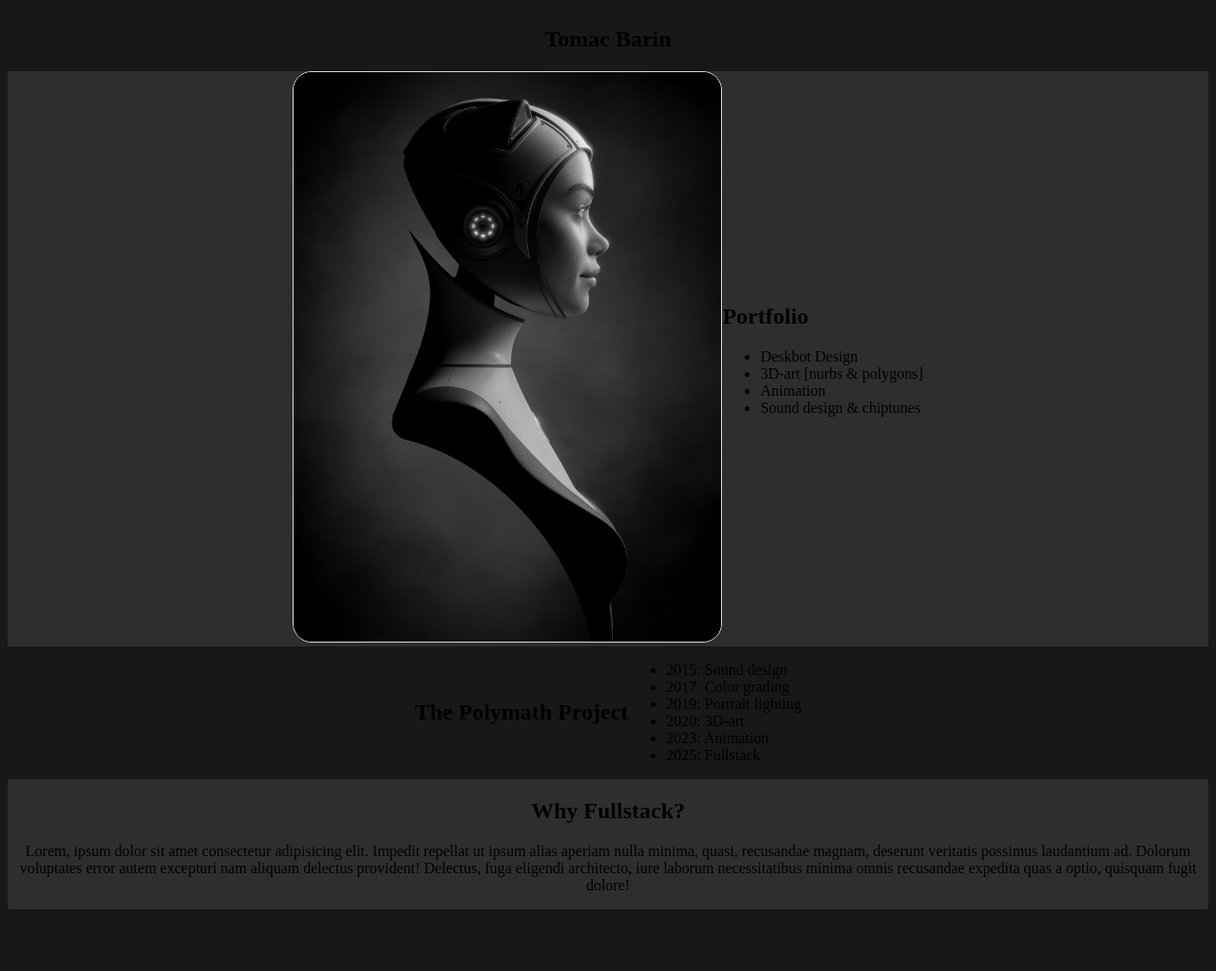
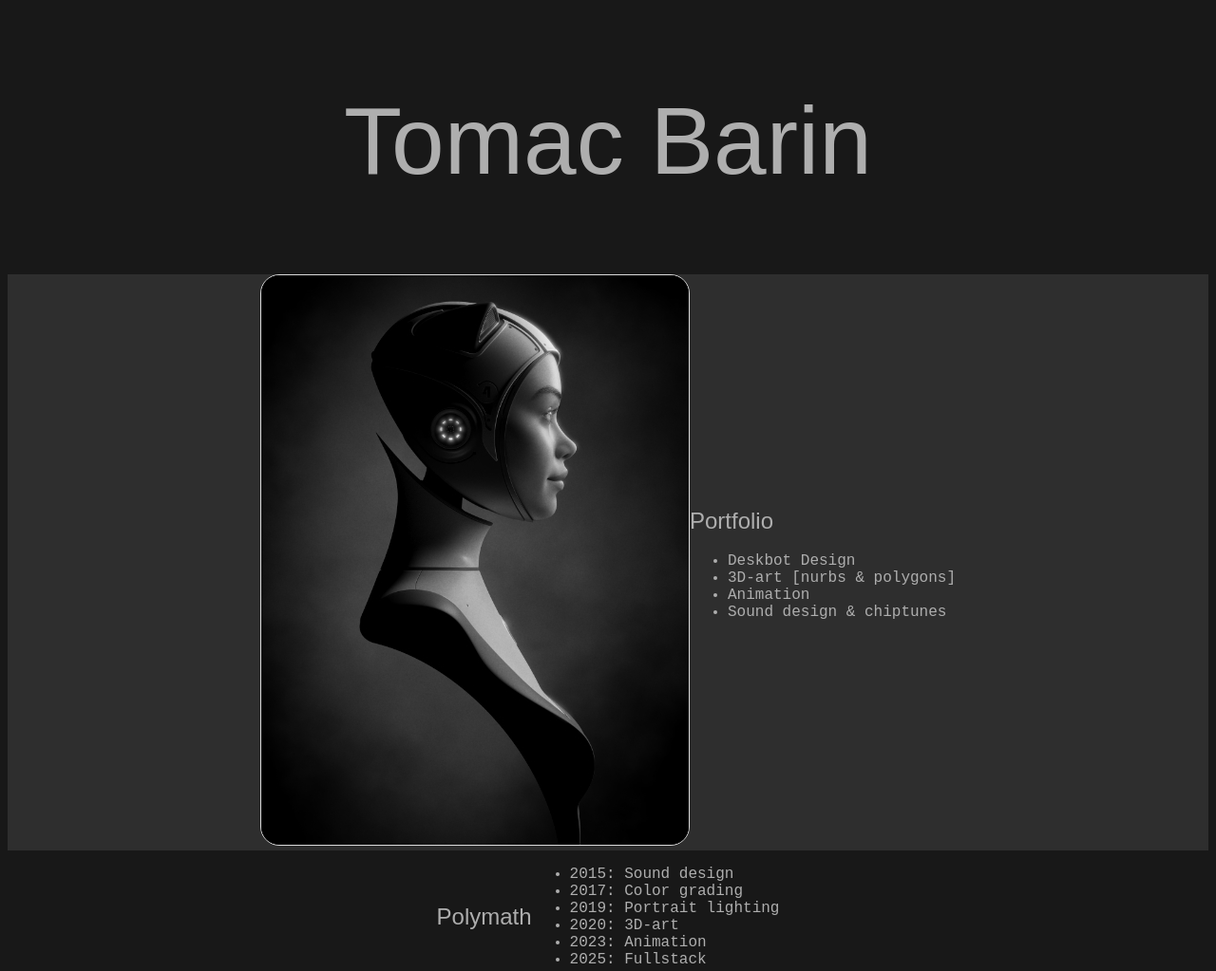
Before and after one commit to TomacBarin/SimplePortfolio, a plain HTML site: page index.html in a window 1280 px wide. Shown: the top 1023 px of the page at 95% size. Before the commit the page ends 966 px from the top, so only its background shows below. Drawn offline with Linux system fonts and the light colour scheme.

Commit message:
Fonts added

```diff
--- a/index.html
+++ b/index.html
@@ -3,6 +3,8 @@
   <head>
     <meta charset="UTF-8" />
     <link rel="stylesheet" href="styles.css" />
+    <link rel="preconnect" href="https://fonts.googleapis.com" />
+    <link rel="preconnect" href="https://fonts.googleapis.com" />
     <!-- Optimerar sökresultaten -->
     <meta name="viewport" content="width=device-width, initial-scale=1.0" />
     <meta name="description" content="Tomac Jansson's portfolio" />
@@ -11,7 +13,7 @@
   <body>
     <!-- Navigering -->
     <!-- Presentation -->
-    <section><h1>Tomac Barin</h1></section>
+    <section><h1 class="silkscreen-large">Tomac Barin</h1></section>
 
     <!-- Hobbies/Portfolio  -->
     <section class="bg-LightGray">
@@ -23,7 +25,7 @@
         />
       </div>
       <div>
-        <h2>Portfolio</h2>
+        <h2 class="silkscreen-regular" class="marginFix">Portfolio</h2>
         <ul>
           <li>Deskbot Design</li>
           <li>3D-art [nurbs & polygons]</li>
@@ -35,7 +37,7 @@
 
     <!-- CV -->
     <section>
-      <h2>The Polymath Project</h2>
+      <h2 class="silkscreen-regular">Polymath</h2>
       <ul>
         <li>2015: Sound design</li>
         <li>2017: Color grading</li>
@@ -49,7 +51,7 @@
     <!-- Why Chas -->
     <section class="bg-LightGray">
       <div class="textAlign">
-        <h2>Why Fullstack?</h2>
+        <h2 class="silkscreen-regular">Why Fullstack?</h2>
 
         <p>
           Lorem, ipsum dolor sit amet consectetur adipisicing elit. Impedit
--- a/styles.css
+++ b/styles.css
@@ -1,8 +1,27 @@
 body {
     background-color: #181818;
     min-height: 100vh; /*Centrerar allt vertikalt, tillsammans med align-items i section*/
+    font-family: "IBM Plex Mono", monospace;
+    color: #aeaeae;
+
+}
+
+.silkscreen-large {
+  font-family: "Silkscreen", sans-serif;
+  font-weight: 400;
+  font-style: normal;
+  font-size: 100px;
+}
 
 
+.silkscreen-regular {
+  font-family: "Silkscreen", sans-serif;
+  font-weight: 400;
+  font-style: normal;
+}
+
+.marginFix {
+    margin-left: 50px;
 }
 
 section {
```
